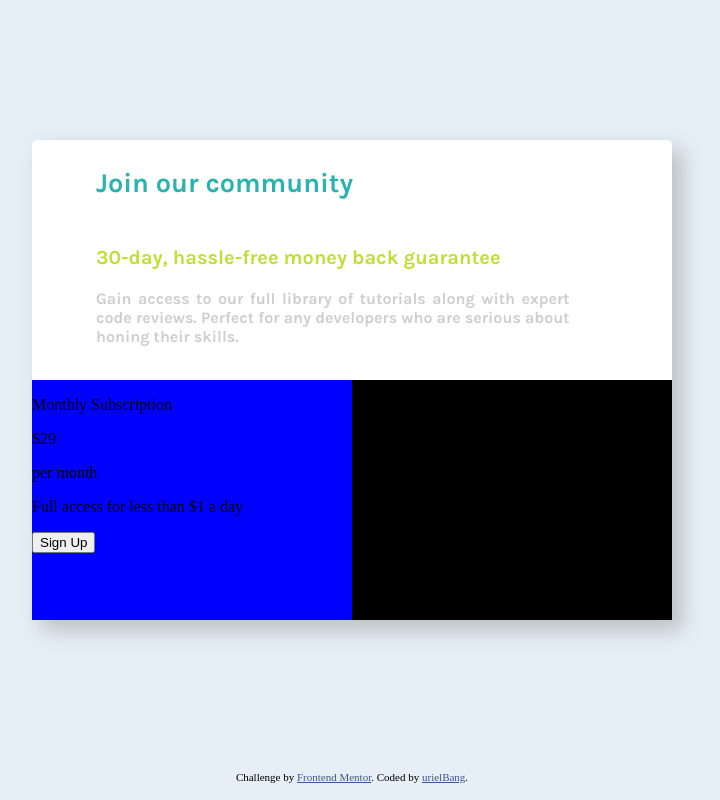
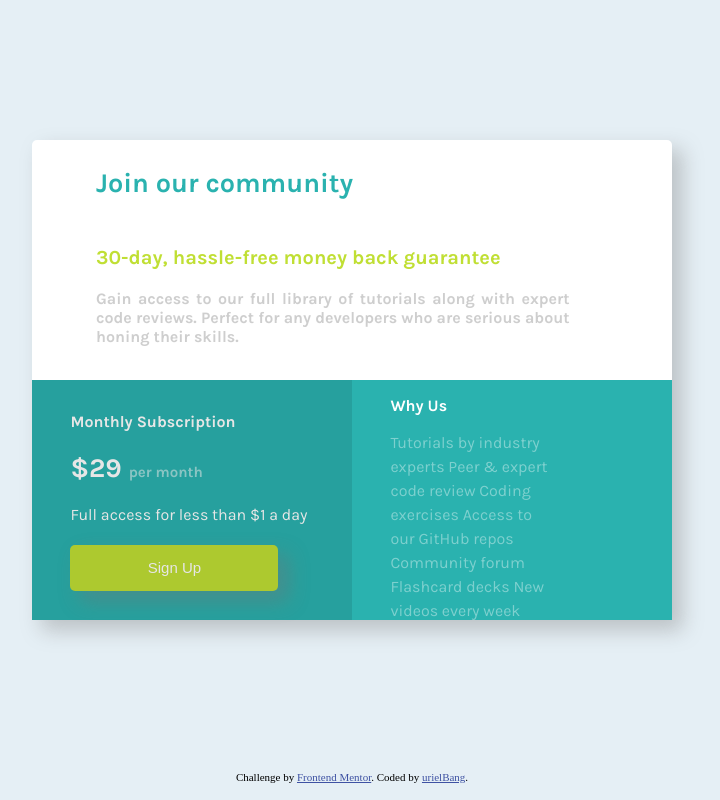
Before and after one commit to urielbang/single-price-grid-component-master, a plain HTML site: page index.html in a window 1280 px wide. Shown: the whole page, without its empty margins (288-1008 px from the left). Drawn offline with Linux system fonts and the light colour scheme.

Commit message:
css changes

```diff
--- a/index.html
+++ b/index.html
@@ -36,15 +36,21 @@
         <div class="downContainer">
           <div class="downLeft">
             <p class="MonthlyP">Monthly Subscription</p>
-            <p class="price">$29 <p>per month</p></p>
+            <p class="price">$29 <small class="smallPrice">per month</small></p>
             <p class="fullAcses">Full access for less than &dollar;1 a day</p>
             <button class="btn">Sign Up</button>
           </div>
-        <div class="downRight"></div>
+          <div class="downRight">
+            <p class="whyUs">Why Us</p>
+            <p class="text">
+              Tutorials by industry experts Peer &amp; expert code review Coding
+              exercises Access to our GitHub repos Community forum Flashcard
+              decks New videos every week
+            </p>
+          </div>
+        </div>
       </div>
     </div>
-  </div>
-
 
     <!--  Monthly
     Subscription &dollar;29 per month Full access for less than &dollar;1 a day
--- a/style.css
+++ b/style.css
@@ -23,6 +23,7 @@ body {
   background-color: white;
   box-shadow: 10px 10px 20px 1px rgba(128, 128, 128, 0.397);
   border-radius: 5px;
+  font-family: "Karla", sans-serif;
 }
 .upContainer {
   width: 100%;
@@ -55,15 +56,60 @@ span {
 .downContainer {
   width: 100%;
   height: 50%;
+  color: white;
   display: flex;
 }
 .downLeft {
   width: 50%;
   height: 100%;
-  background-color: blue;
+  background-color: hsl(179, 62%, 43%);
+  filter: brightness(90%);
+  display: flex;
+  flex-direction: column;
+  gap: 5px;
 }
 .downRight {
   width: 50%;
   height: 100%;
-  background-color: black;
+  background-color: hsl(179, 62%, 43%);
 }
+.btn {
+  width: 65%;
+  height: 19%;
+  border: none;
+  color: white;
+  border-radius: 5px;
+  background-color: hsl(71, 73%, 54%);
+  font-size: 15px;
+  cursor: pointer;
+  box-shadow: 10px 10px 20px 1px rgba(128, 128, 128, 0.397);
+}
+.btn:hover {
+  background-color: hsla(71, 73%, 54%, 0.338);
+}
+.downContainer p,
+.btn {
+  margin-left: 3vw;
+}
+.MonthlyP {
+  font-weight: bold;
+  margin-top: 4vh;
+}
+.price {
+  font-size: 27px;
+  font-weight: bold;
+  margin: 0;
+}
+.smallPrice {
+  font-size: 15px;
+  color: rgba(255, 255, 255, 0.521);
+}
+.whyUs {
+  font-weight: bold;
+}
+.text {
+  color: rgba(255, 255, 255, 0.392);
+  width: 50%;
+  height: 70%;
+  line-height: 24px;
+}
```
